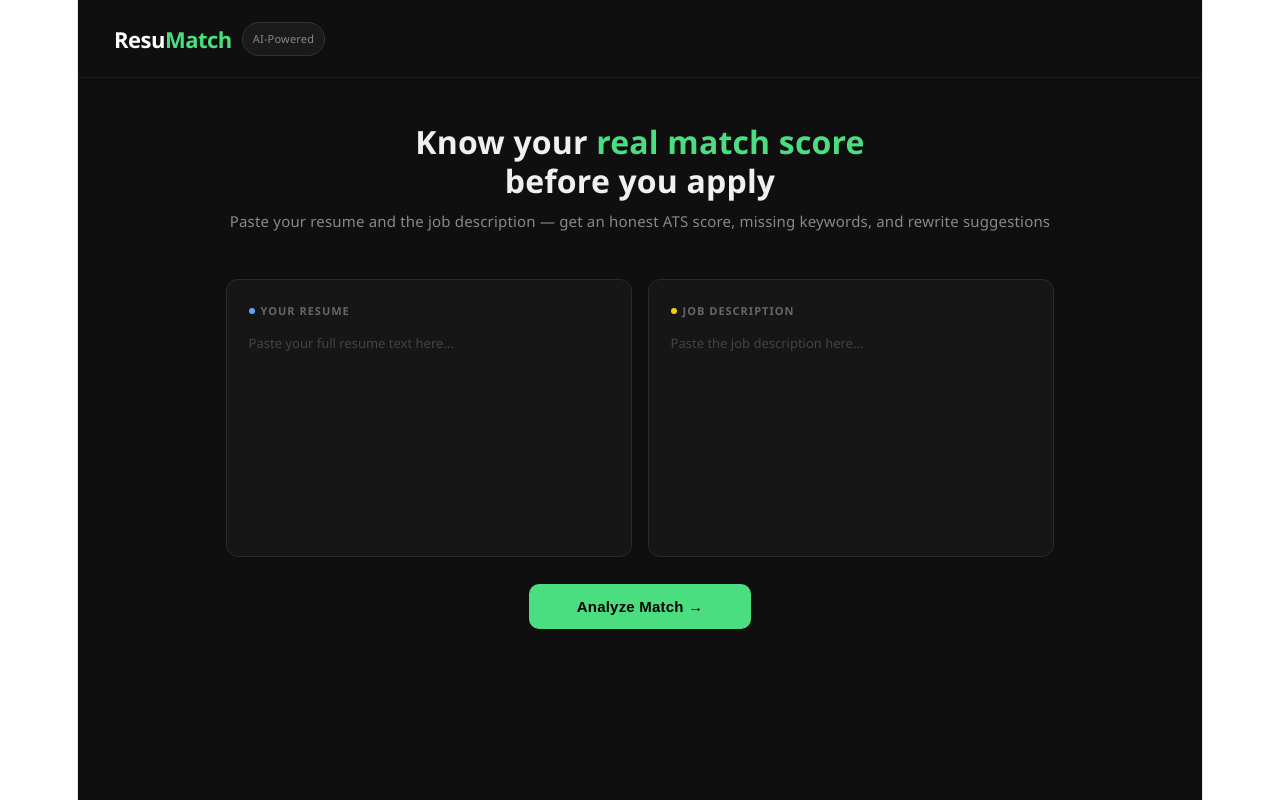
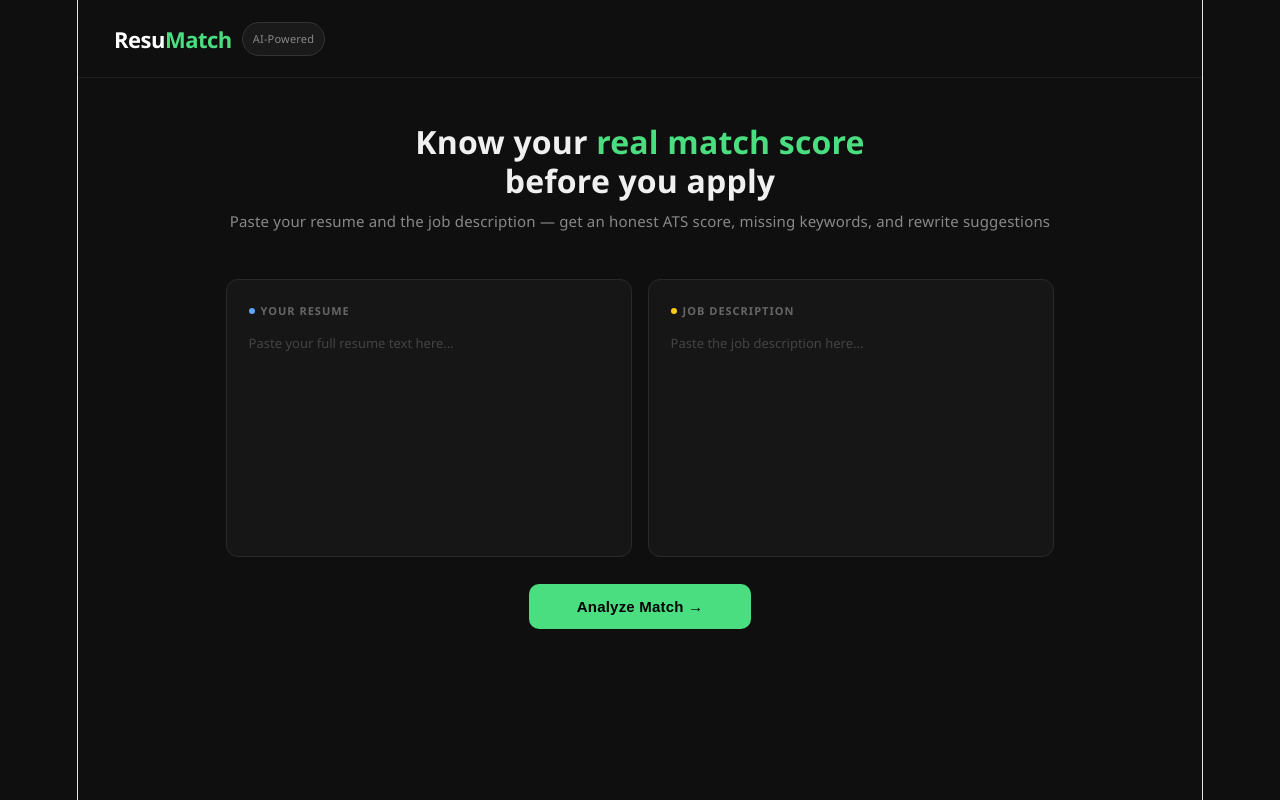
Before and after one commit to PriyanshuCoder07/ResuMatch, a React app in the folder frontend/: page / in a window 1280 px wide. Built offline with nearby package versions, Linux system fonts and the light colour scheme; the HTML template or start-up script is replaced by a standard one.

Commit message:
fix white gap

```diff
--- a/frontend/src/index.css
+++ b/frontend/src/index.css
@@ -1,3 +1,5 @@
+*, *::before, *::after { box-sizing: border-box; margin: 0; padding: 0; }
+html, body, #root { min-height: 100vh; width: 100%; background: #0f0f0f; }
 :root {
   --text: #6b6375;
   --text-h: #08060d;
```
